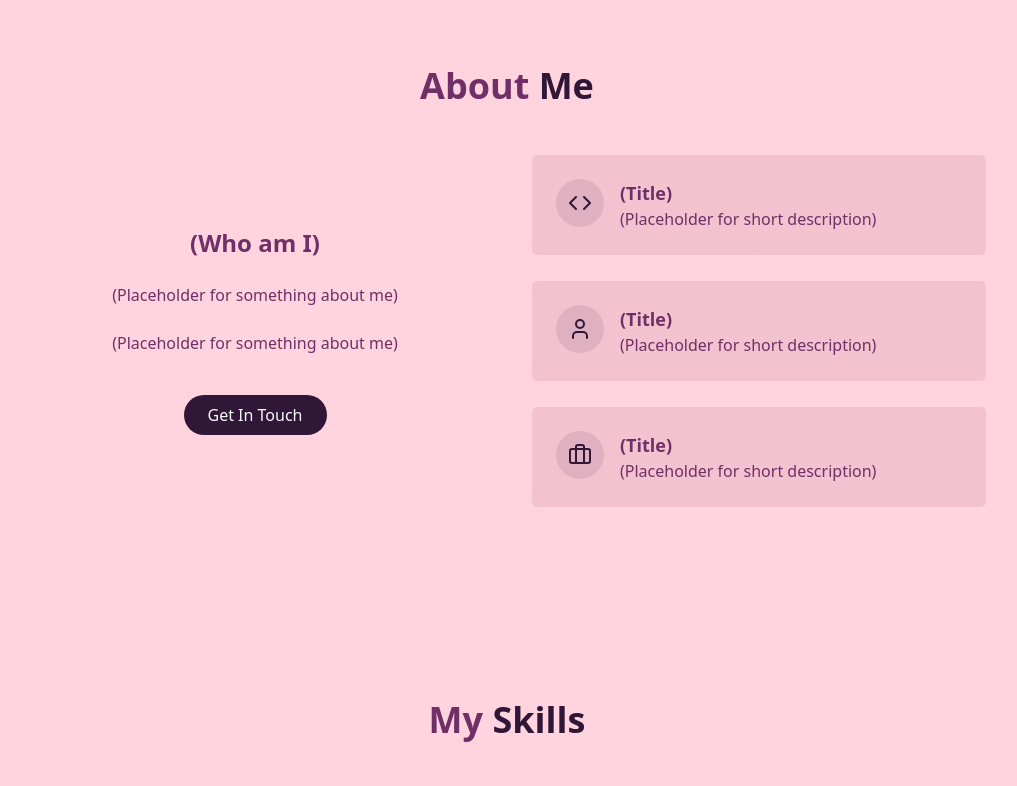
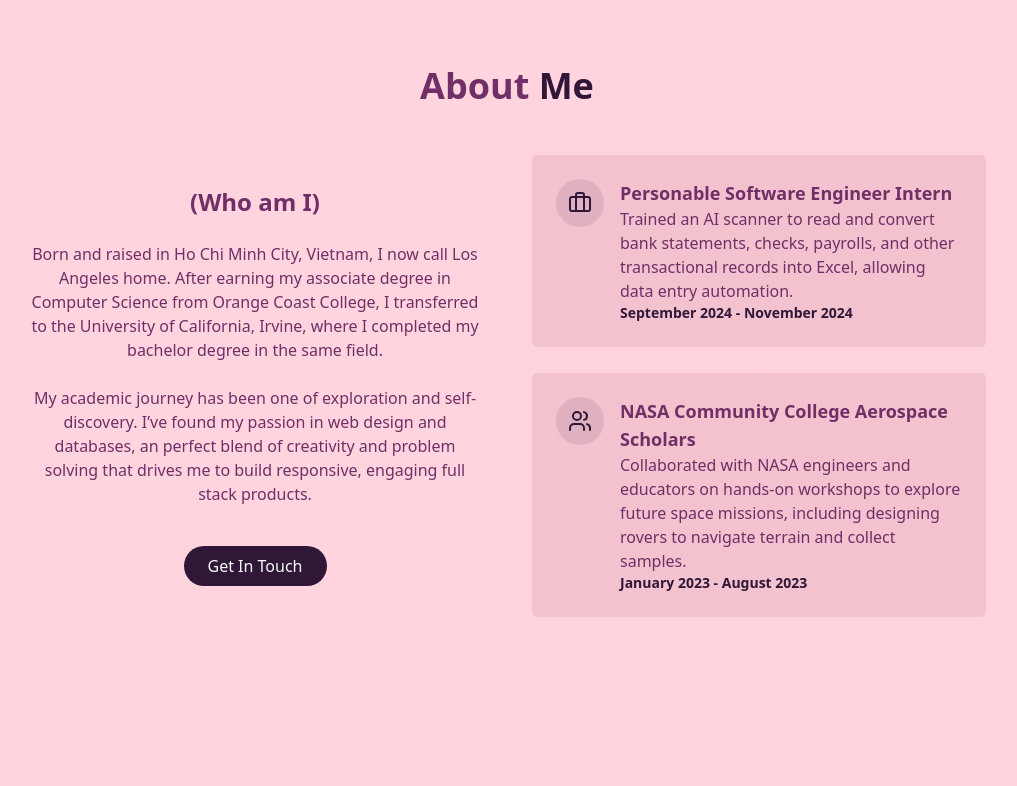
Before and after one commit to jaelyntran/Portfolio, a React (Vite) app: page / in a window 1280 px wide. Shown: the part 830-1616 px from the top of the page, without its empty margins (133-1150 px from the left). Built offline with nearby package versions, Linux system fonts and the light colour scheme.

Commit message:
Updated descriptions

```diff
--- a/src/components/AboutSection.jsx
+++ b/src/components/AboutSection.jsx
@@ -1,5 +1,5 @@
 import { cn } from "@/lib/utils";
-import { Code, User, Briefcase } from "lucide-react";
+import { Users, Briefcase } from "lucide-react";
 
 export const AboutSection = () => {
     return <section id="about" className="py-24 px-4 relative">
@@ -11,8 +11,17 @@
                     <div className="grid grid-cols-1 md:grid-cols-2 gap-12 items-center">
                         <div className="space-y-6">
                             <h3 className="text-2xl font-semibold">(Who am I)</h3>
-                            <p className="text-muted-foreground">(Placeholder for something about me)</p>
-                            <p className="text-muted-foreground">(Placeholder for something about me)</p>
+                            <p className="text-muted-foreground">
+                                Born and raised in Ho Chi Minh City, Vietnam, I now call Los Angeles home.
+                                After earning my associate degree in Computer Science from Orange Coast College,
+                                I transferred to the University of California, Irvine, where I completed my
+                                bachelor degree in the same field.
+                            </p>
+                            <p className="text-muted-foreground">
+                                My academic journey has been one of exploration and self-discovery. I’ve found
+                                my passion in web design and databases, an perfect blend of creativity and
+                                problem solving that drives me to build responsive, engaging full stack products.
+                            </p>
                             <div className="flex flex-col sm:flex-row gap-4 pt-4 justify-center">
                                 <a href="#contact" className="cosmic-button">
                                     {""}
@@ -25,33 +34,30 @@
                             <div className="gradient-border p-6 card-hover">
                                 <div className="flex items-start gap-4">
                                     <div className="p-3 rounded-full bg-primary/10">
-                                        <Code className="h-6 w-6 text-primary" />
+                                        <Briefcase className="h-6 w-6 text-primary" />
                                     </div>
                                     <div className="text-left">
-                                        <h4 className="font-semibold text-lg">(Title)</h4>
-                                        <p className="text-muted-foreground">(Placeholder for short description)</p>
+                                        <h4 className="font-semibold text-lg">Personable Software Engineer Intern</h4>
+                                        <p className="text-muted-foreground">
+                                            Trained an AI scanner to read and convert bank statements, checks, payrolls,
+                                            and other transactional records into Excel, allowing data entry automation.
+                                        </p>
+                                        <p className="font-semibold text-sm text-primary">September 2024 - November 2024</p>
                                     </div>
                                 </div>
                             </div>
                             <div className="gradient-border p-6 card-hover">
                                 <div className="flex items-start gap-4">
                                     <div className="p-3 rounded-full bg-primary/10">
-                                        <User className="h-6 w-6 text-primary" />
+                                        <Users className="h-6 w-6 text-primary" />
                                     </div>
                                     <div className="text-left">
-                                        <h4 className="font-semibold text-lg">(Title)</h4>
-                                        <p className="text-muted-foreground">(Placeholder for short description)</p>
-                                    </div>
-                                </div>
-                            </div>
-                            <div className="gradient-border p-6 card-hover">
-                                <div className="flex items-start gap-4">
-                                    <div className="p-3 rounded-full bg-primary/10">
-                                        <Briefcase className="h-6 w-6 text-primary" />
-                                    </div>
-                                    <div className="text-left">
-                                        <h4 className="font-semibold text-lg">(Title)</h4>
-                                        <p className="text-muted-foreground">(Placeholder for short description)</p>
+                                        <h4 className="font-semibold text-lg">NASA Community College Aerospace Scholars</h4>
+                                        <p className="text-muted-foreground">
+                                            Collaborated with NASA engineers and educators on hands-on workshops to explore
+                                            future space missions, including designing rovers to navigate terrain and collect samples.
+                                        </p>
+                                        <p className="font-semibold text-sm text-primary">January 2023 - August 2023</p>
                                     </div>
                                 </div>
                             </div>
--- /dev/null
+++ b/src/components/ContactSection.jsx
@@ -0,0 +1,6 @@
+import { cn } from "@/lib/utils";
+
+export const ContactSection = () => {
+
+    return <section> </section>
+}
--- a/src/components/HomeSection.jsx
+++ b/src/components/HomeSection.jsx
@@ -7,7 +7,7 @@
                     <div className="container max-w-4xl mx-auto text-center z-10">
                         <div className="space-y-6">
                             <h1 className="text-4xl md:text-6xl font-bold tracking-tight">
-                                <span className="opacity-0 animate-fade-in"> Hi, I'm</span>
+                                <span className="opacity-0 animate-fade-in"> Hello, I'm</span>
                                 <span className="text-primary opacity-0 animate-fade-in-delay-1"> Jaelyn</span>
                                 <span className="text-gradient opacity-0 animate-fade-in-delay-2"> Tran</span>
                             </h1>
--- /dev/null
+++ b/src/components/ProjectsSection.jsx
@@ -0,0 +1,6 @@
+import { cn } from "@/lib/utils";
+
+export const ProjectsSection = () => {
+
+    return <section> </section>
+}
--- a/src/pages/Home.jsx
+++ b/src/pages/Home.jsx
@@ -3,6 +3,8 @@
 import { HomeSection } from "../components/HomeSection";
 import { AboutSection } from "../components/AboutSection";
 import { SkillsSection } from "../components/SkillsSection";
+import { ProjectsSection } from "../components/ProjectsSection";
+import { ContactSection } from "../components/ContactSection";
 
 export const Home = () => {
     return  (
```
